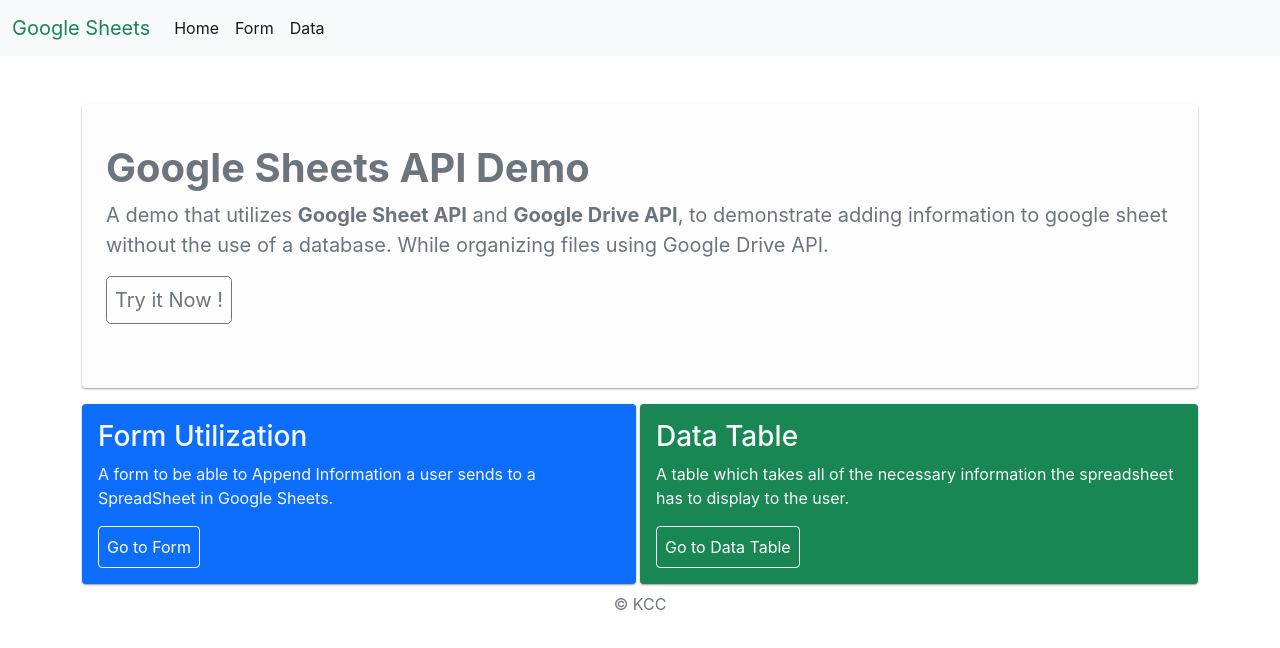
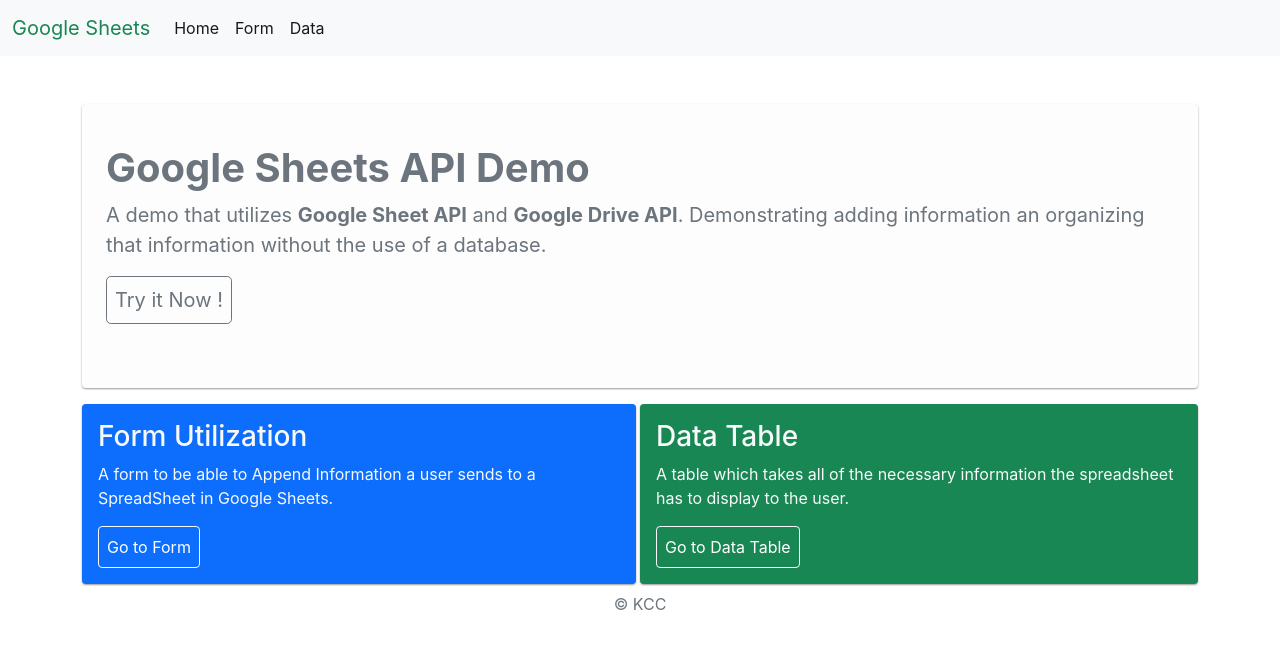
Before and after one commit to KenanOzbelli/googlesheetsform, a React (Create React App) app in the folder client/: page / in a window 1280 px wide. Shown: the top 648 px of the page. Built offline with nearby package versions, Linux system fonts and the light colour scheme.

Commit message:
updated homepage wording and added sheet to use for the table

```diff
--- a/client/src/pages/Home/index.jsx
+++ b/client/src/pages/Home/index.jsx
@@ -11,8 +11,8 @@ const home = () => {
                             <h1 className="text-muted fw-bold">Google Sheets API Demo</h1>
                         </div>
                         <div className="body-card mb-5 text-muted ps-sm-2">
-                            <p className="fs-5 lh-base">A demo that utilizes <strong>Google Sheet API</strong> and <strong>Google Drive API</strong>,
-                            to demonstrate adding information to google sheet without the use of a database. While organizing files using Google Drive API.
+                            <p className="fs-5 lh-base">A demo that utilizes <strong>Google Sheet API</strong> and <strong>Google Drive API</strong>.
+                            Demonstrating adding information an organizing that information without the use of a database.
                             </p>
                             <Link to="/form">
                                 <button type="button" className="btn btn-outline-secondary btn-lg p-2">Try it Now !</button>
```
Also changed, not shown: 2 other files (tests, documents, lock files or other folders).
